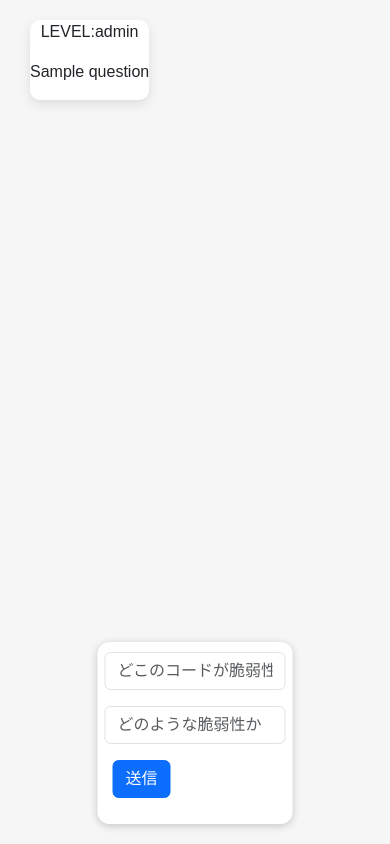
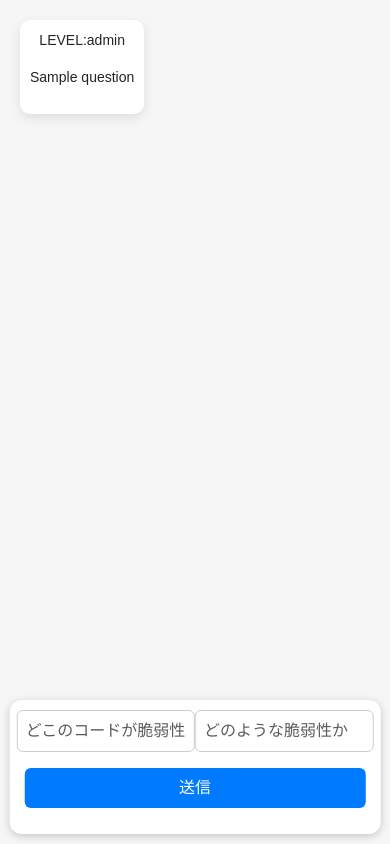
Before and after one commit to JinkaiZeroTrustForce/Chat-CVE, a Flask app: template frontend/templates/input.html in a window 390 px wide. Run offline with Flask 3, Linux system fonts and the light colour scheme; the template is opened without the code that fills it: most values are stand-ins (such as "Sample title", 1, 10 or a date in 2020).

Commit message:
10/1　input.css修正

```diff
--- a/frontend/postlang.py
+++ b/frontend/postlang.py
@@ -1,37 +1,39 @@
 from flask import Flask, render_template, request, redirect, url_for
 import requests
-
 app = Flask(__name__)
-
 global_questions = []
 global_index = 0
 user_answers = []
-
 @app.route("/")
 def index():
     return render_template("start.html")
-
 @app.route("/sendLang", methods=["POST"])
 def sendLang():
     global global_questions, global_index, user_answers
+    #global_questionsが受け取ったjson
+    #global_indexが現在の問題番号
+    #user_answersがユーザの入力
     language = request.form.get("language")
-    url = "http://localhost:5173/generate_question"
-    params = {"language": language}
-    response = requests.post(url, params=params)
-    global_questions = response.json()
-    global_index = 0
-    user_answers = []
+    url="http://localhost:5000/next_question"#仮
+#正規プログラム
+    #url = "http://localhost:5173/generate_question"
+    #params = {"language": language}
+    #response = requests.post(url, params=params)
+    #global_questions = response.json()
+    #global_index = 0
+    #user_answers = []
     # 最初の問題へ進む（GETで）
     return redirect(url_for('next_question'))
-
 @app.route("/next_question", methods=["GET"])
 def next_question():
-    global global_questions, global_index
-    if global_index >= len(global_questions):
-        return redirect(url_for('log'))
-    res = global_questions[global_index]
-    level = res.get("level")
-    question = res.get("source_code", "")
+   # global global_questions, global_index#正規
+    #if global_index >= len(global_questions):#正規
+    #    return redirect(url_for('log'))#正規
+    #res = global_questions[global_index]#正規
+    level="1"
+    question="問題文"
+    #level = res.get("level")#正規はこれ
+    #question = res.get("source_code", "")#正規はこれ
     # 回答前なので answer/explanation なし
     return render_template(
         "/input.html",
@@ -40,30 +42,27 @@ def next_question():
         show_answer=False,
         total_score="", feeback=""
     )
-
 @app.route("/input", methods=["GET", "POST"])
 def input():
     global global_questions, global_index, user_answers
-
     if request.method == "POST":
         # 回答情報取得
         input1 = request.form.get('where')
         input2 = request.form.get('why')
         level = request.form.get("level")
         question = request.form.get("question")
-
         # 現在の問題取得＆保存
-        res = global_questions[global_index]
-        answer = res.get("answer", "")
-        explanation = res.get("explanation", "")
-
+        #res = global_questions[global_index]#正規
+        res="回答文"#仮
+        #answer = res.get("answer", "")#正規
+        answer="模範解答"#仮
+        #explanation = res.get("explanation", "")#正規
+        explanation="解説文"#仮
         user_answers.append({
             "where": input1, "why": input2,
             "level": level, "question": question
         })
-
         global_index += 1
-
         # 模範解答の表示＋「次へ」ボタン
         return render_template(
             "/input.html",
@@ -73,11 +72,10 @@ def input():
         )
     # GETの場合は次の問題へ
     return redirect(url_for('next_question'))
-
 @app.route("/log", methods=["GET"])
 def log():
-    global user_answers
-    return render_template("/log.html", user_answers=user_answers)
-
+    #global user_answers #したがダメだったら戻す
+    global global_questions, global_index, user_answers
+    return render_template("/log.html", global_questions, global_index, user_answers)
 if __name__ == "__main__":
     app.run(debug=True)
--- a/frontend/static/input.css
+++ b/frontend/static/input.css
@@ -1,81 +1,102 @@
-
 body {
     font-family: Arial, sans-serif;
-    background-color: #f6f6f6;
+    background-color: #F6F6F6;
+    margin: 0;
+    padding: 20px;
+    min-height: 100vh;
+    box-sizing: border-box;
+}
+/* チャット全体のラッパー */
+.chat-wrapper {
     display: flex;
-    justify-content: center;
-    padding: 20px;
+    flex-direction: column;
+    justify-content: space-between; /* 上中下に均等配置 */
+    min-height: 70vh;               /* 画面高さに応じて */
+    width: 100%;                     /* 横幅いっぱい */
+    max-width: 100%;                 /* 端まで寄せる */
+    padding: 0;                      /* 左右余白をなくす */
+    box-sizing: border-box;
 }
-  .chat-container {/*ここ*/
+/* 左上 */
+.chat-container {
+    align-self: flex-start;          /* 左端に寄せる */
     width: fit-content;
-    max-width: 100%;
-    background-color: #ffffff;
+    max-width: 70%;
+    background-color: #FFFFFF;
     border-radius: 10px;
-    display: flex;
     text-align: center;
-    flex-direction: column;
     box-shadow: 0 4px 12px rgba(0,0,0,0.1);
-    align-self: flex-start;
- margin-left: 10px;
-  margin-right: auto;
+    padding: 10px;
 }
-
+/* 右中段 */
+.submitted-messege {
+    align-self: flex-end;            /* 右端に寄せる */
+    width: fit-content;
+    max-width: 70%;
+    background-color: #FFFFFF;
+    border-radius: 10px;
+    text-align: center;
+    box-shadow: 0 4px 12px rgba(0,0,0,0.1);
+    padding: 10px;
+}
+/* 左下 */
+.answer {
+    align-self: flex-start;          /* 左端に寄せる */
+    width: fit-content;
+    max-width: 70%;
+    background-color: #F0F8FF;
+    border-radius: 10px;
+    text-align: left;
+    box-shadow: 0 4px 12px rgba(0,0,0,0.1);
+    padding: 10px;
+}
+/* 入力エリアを画面下に固定 */
 .input-area {
-  position: fixed;       /* 画面に固定 */
-  bottom: 20px;          /* 下から20px */
-  left: 50%;             /* 中央寄せ */
-  transform: translateX(-50%); /* 水平方向に中央揃え */
-
-  background: white;     /* 背景色 */
-  padding: 10px 15px;    /* 余白 */
-  border-radius: 12px;   /* 角丸 */
-  box-shadow: 0 2px 8px rgba(0,0,0,0.2); /* 影で浮かせる */
-}
-
-.form-container form {
+    position: fixed;
+    bottom: 10px;
+    left: 50%;
+    transform: translateX(-50%);
+    background-color: #FFFFFF;
+    padding: 10px 15px;
+    border-radius: 12px;
+    box-shadow: 0 2px 8px rgba(0,0,0,0.2);
     display: flex;
     gap: 10px;
+    width: 90%;
+    max-width: 600px;
+    box-sizing: border-box;
 }
-
-.form-container input {
+.input-area input {
     flex: 1;
     padding: 8px;
     border: 1px solid #ccc;
+    border-radius: 6px;
 }
-
-.form-container button {
+.input-area button {
     padding: 8px 12px;
     border: none;
-  background: #007bff;
+    background-color: #007BFF;
     color: white;
+    border-radius: 6px;
     cursor: pointer;
 }
-
-.form-container button:hover {
-  background: #0056b3;
+.input-area button:hover {
+    background-color: #0056B3;
 }
-.button-area{
-  position: fixed;       /* 画面に固定 */
-  left: 50%;             /* 中央寄せ */
-  margin-top: 10px;      /* 上に余白 */
+/* スマホ対応 */
+@media (max-width: 480px) {
+    .chat-container,
+    .submitted-messege,
+    .answer {
+        max-width: 95%;
+        font-size: 14px;
     }
-
-.messeage{
-position: fixed;
-  left: 80%;
-  transform: translateX(-50%);
-
+    .input-area {
+        width: 95%;
+        flex-direction: column;
+        gap: 5px;
     }
-.submitted-messege{/*ここ*/
-   width: fit-content;
-    max-width: 100%;
-    background-color: #ffffff;
-    border-radius: 10px;
-    display: flex;
-    text-align: center;
-    flex-direction: column;
-    box-shadow: 0 4px 12px rgba(0,0,0,0.1);
-    align-self: flex-start;
- margin-right: 10px;
-  margin-right: auto;
+    .input-area button {
+        width: 100%;
     }
+}
--- a/frontend/templates/input.html
+++ b/frontend/templates/input.html
@@ -8,30 +8,30 @@
 <link href="../static/input.css" rel="stylesheet">
 </head>
 <body>
-
+  <div class="  chat-wrapper">
 <div class="chat-container">
   <div class="chat-messages" id="chat-messages">
     <div class="message"><p>LEVEL:{{level}}</p></div>
     <div class="message"><p>{{ question }}</p></div>
   </div>
 </div>
-
-<div id="result">
   {% if show_answer and answer %}
     <div class="submitted-messege">
       <p>あなたの回答:</p>
       <p>{{ request.form.get('where', '') }}</p>
       <p>{{ request.form.get('why', '') }}</p>
-      <hr>
-      <p>模範解答: {{ answer }}</p>
-      <p>解説: {{ explanation }}</p>
+    </div>
+      <!--いじるとしたらここ-->
+      <div class="answer">
+        <p>模範解答: {{ answer }}</p>
+        <p>解説: {{ explanation }}</p>
+      </div>
+      <!--  次の問題へのUIをどうにかする -->
       <form method="get" action="{{ url_for('next_question') }}">
         <button type="submit" class="btn btn-success">次の問題へ</button>
       </form>
-    </div>
+  </div>
   {% endif %}
-</div>
-
 {% if not show_answer %}
   <div class="input-area">
     <form class="row g-3"  action="/input" method="post"  id="myForm">
@@ -45,7 +45,5 @@
     </form>
   </div>
 {% endif %}
-
-
 </body>
 </html>
```
Lines whose indentation alone changed are shown as unchanged.
